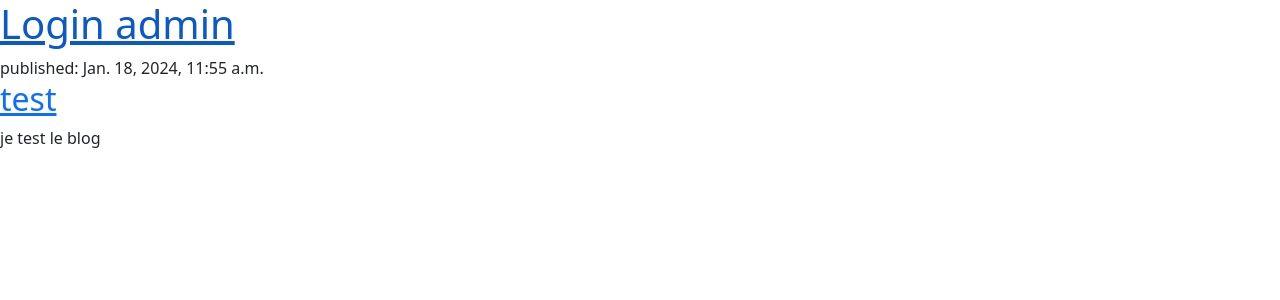
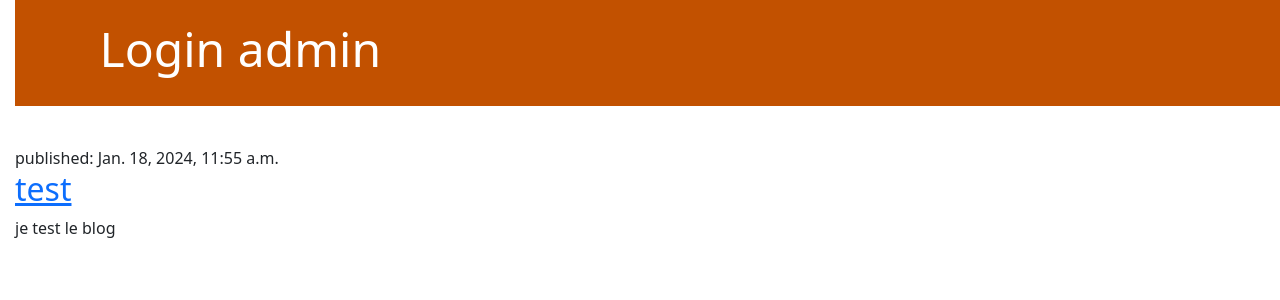
Before and after one commit to Basile9800/WebScraping, a Django app: page / in a window 1280 px wide. Shown: the top 300 px of the page. Run offline with Django 3.2, Linux system fonts and the light colour scheme; data comes from the database, SQL or seed files in the repository.

Commit message:
ajout css

```diff
--- /dev/null
+++ b/blog/static/css/blog.css
@@ -0,0 +1,19 @@
+body {
+    padding-left: 15px;
+}
+
+.page-header {
+    background-color: #C25100;
+    margin-top: 0;
+    margin-bottom: 40px;
+    padding: 20px 20px 20px 40px;
+}
+
+.page-header h1,
+.page-header h1 a,
+.page-header h1 a:visited,
+.page-header h1 a:active {
+    color: #ffffff;
+    font-size: 36pt;
+    text-decoration: none;
+}
--- a/blog/templates/blog/post_list.html
+++ b/blog/templates/blog/post_list.html
@@ -1,11 +1,18 @@
+{% load static %}
 <!DOCTYPE html>
-<link rel="stylesheet" href="https://cdn.jsdelivr.net/npm/bootstrap@5.1.3/dist/css/bootstrap.min.css" integrity="sha384-1BmE4kWBq78iYhFldvKuhfTAU6auU8tT94WrHftjDbrCEXSU1oBoqyl2QvZ6jIW3" crossorigin="anonymous">
 <html>
     <head>
         <title>Basile blog</title>
+        <link rel="stylesheet" href="https://cdn.jsdelivr.net/npm/bootstrap@5.1.3/dist/css/bootstrap.min.css" integrity="sha384-1BmE4kWBq78iYhFldvKuhfTAU6auU8tT94WrHftjDbrCEXSU1oBoqyl2QvZ6jIW3" crossorigin="anonymous">
+        <link rel="stylesheet" href="https://fonts.googleapis.com/css?family=Lobster&subset=latin,latin-ext">
+        <link rel="stylesheet" href="{% static 'css/blog.css' %}">
     </head>
     <body>
-        <h1><a href="https://basilee.pythonanywhere.com/admin/login/?next=/admin/">Login admin</a></h1>
+        <header class="page-header">
+            <div class="container">
+                <h1><a href="https://basilee.pythonanywhere.com/admin/login/?next=/admin/">Login admin</a></h1>
+            </div>
+        </header>
         {% for post in posts %}
             <article>
                 <time>published: {{ post.published_date }}</time>
```
